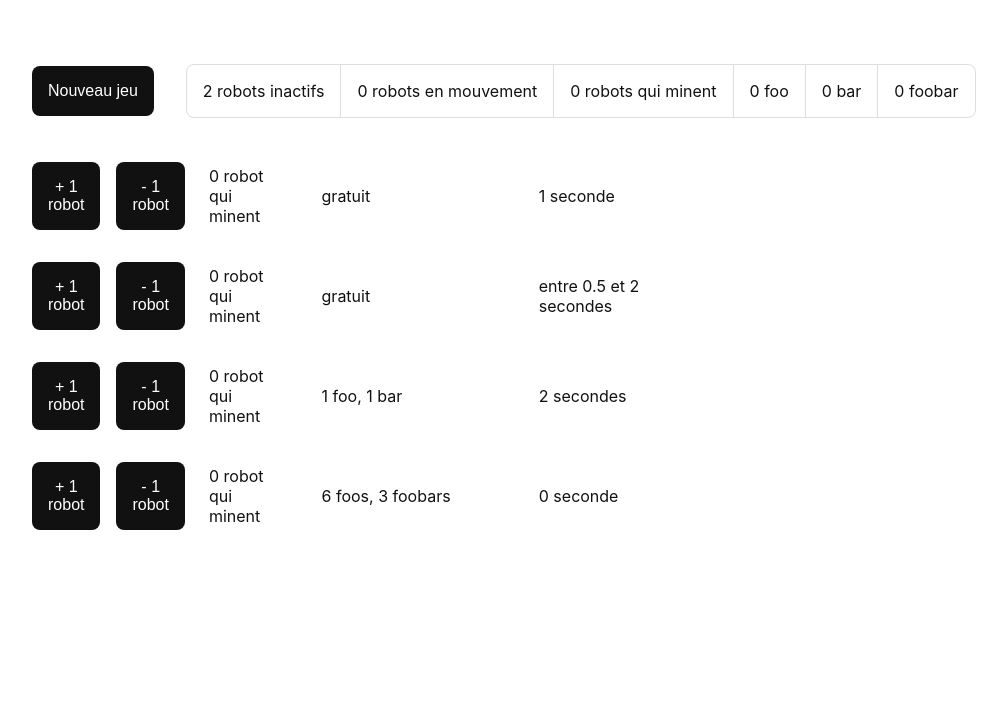
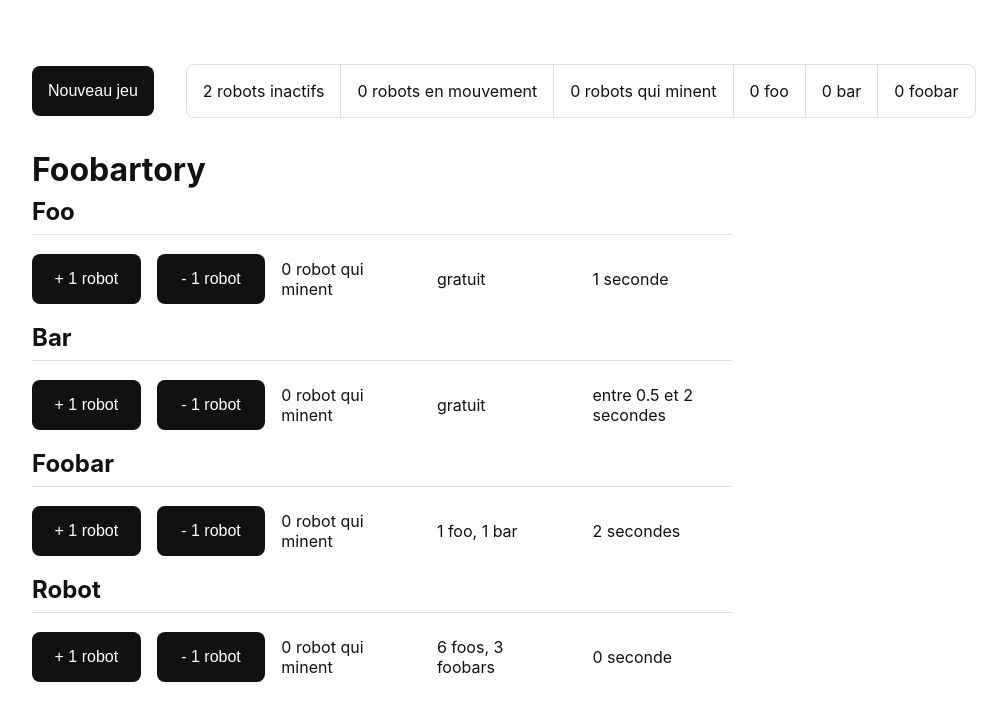
Before and after one commit to maxgenest/foobartory, a React (Create React App) app: page / in a window 1280 px wide. Shown: the top 720 px of the page, without its empty margins (32-1039 px from the left). Built offline with nearby package versions, Linux system fonts and the light colour scheme.

Commit message:
add titles to differentiate ResourceRows

```diff
--- a/src/components/GameBoard.tsx
+++ b/src/components/GameBoard.tsx
@@ -1,17 +1,18 @@
 import React, { useContext } from "react";
 import styled from "styled-components";
 import { ResourcesContext } from "../contexts/ResourcesContext";
-import { GameBoardRow } from "./GameBoardRow";
+import { ResourceRow } from "./ResourceRow";
 
 export const GameBoard: React.FC = () => {
   const { foo, bar, foobar, robot } = useContext(ResourcesContext);
 
   return (
     <Wrapper>
-      <GameBoardRow resource={foo} />
-      <GameBoardRow resource={bar} />
-      <GameBoardRow resource={foobar} />
-      <GameBoardRow resource={robot} />
+      <h1>Foobartory</h1>
+      <ResourceRow resource={foo} />
+      <ResourceRow resource={bar} />
+      <ResourceRow resource={foobar} />
+      <ResourceRow resource={robot} />
     </Wrapper>
   );
 };
@@ -19,7 +20,7 @@ export const GameBoard: React.FC = () => {
 const Wrapper = styled.div`
   max-width: 700px;
   display: grid;
-  grid-template-columns: 1fr 1fr 2fr 2fr;
+  grid-template-columns: 1fr;
   align-items: center;
   gap: ${({ theme }) => theme.spacings.xs};
 `;
--- a/src/components/GameBoardRow.tsx
+++ b/src/components/ResourceRow.tsx
@@ -4,13 +4,12 @@ import { Button } from "./style";
 import styled from "styled-components";
 import { ResourcesContext } from "../contexts/ResourcesContext";
 import { IResource, IRobot, ICost } from "../reducers/resourcesReducer";
-import { Action } from "../reducers/gameReducer";
 
 interface IProps {
   resource: IResource | IRobot;
 }
 
-export const GameBoardRow: React.FC<IProps> = ({ resource }) => {
+export const ResourceRow: React.FC<IProps> = ({ resource }) => {
   const { name, nbMiningRobots, quantity, cost, time, successRate } = resource;
   const { foo, bar, foobar, robot, dispatchResource } =
     useContext(ResourcesContext);
@@ -32,11 +31,23 @@ export const GameBoardRow: React.FC<IProps> = ({ resource }) => {
     }
 
     const timer = setTimeout(() => {
-      console.log("coucou");
+      console.log("foo.quantity", foo.quantity);
+      console.log("cost.foo", cost?.foo);
+
+      if (
+        !cost ||
+        (foo.quantity >= cost.foo &&
+          bar.quantity >= cost.bar &&
+          foobar.quantity >= cost.foobar)
+      ) {
+        console.log(name);
         setLoop(!loop);
-    }, 1000);
+      } else {
+        setError("ressource insuffisante pour le minage");
+      }
+    }, (time.max !== time.min ? Math.random() * time.max - time.min : time.max) * 1000);
     return () => clearTimeout(timer);
-  }, [nbMiningRobots, loop]);
+  }, [nbMiningRobots, loop, foo, bar, foobar]);
 
   // const onClick = (resource: IResource) => {
   //   setError(null);
@@ -130,7 +141,10 @@ export const GameBoardRow: React.FC<IProps> = ({ resource }) => {
   };
 
   return (
-    <>
+    <div>
+      <Title>{name}</Title>
+
+      <Grid>
         <div>
           <ButtonsWrapper>
             <Button
@@ -159,7 +173,8 @@ export const GameBoardRow: React.FC<IProps> = ({ resource }) => {
             ? `entre ${time.min} et ${time.max} secondes`
             : `${time.max} seconde${time.max > 1 ? "s" : ""}`}
         </Time>
-    </>
+      </Grid>
+    </div>
   );
 };
 
@@ -187,6 +202,16 @@ const getCostString = (cost: ICost) => {
     .join(", ");
 };
 
+const Grid = styled.div`
+  display: grid;
+  grid-template-columns: 3fr 2fr 2fr 2fr;
+  align-items: center;
+`;
+const Title = styled.h2`
+  margin-bottom: ${({ theme }) => theme.spacings.xs};
+  border-bottom: 1px solid ${({ theme }) => theme.colors.grey};
+  padding-bottom: ${({ theme }) => theme.spacings.xs};
+`;
 export const NbRobotsUsed = styled.div`
   padding: ${({ theme }) => theme.spacings.s};
 `;
```
Lines whose indentation alone changed are shown as unchanged.
